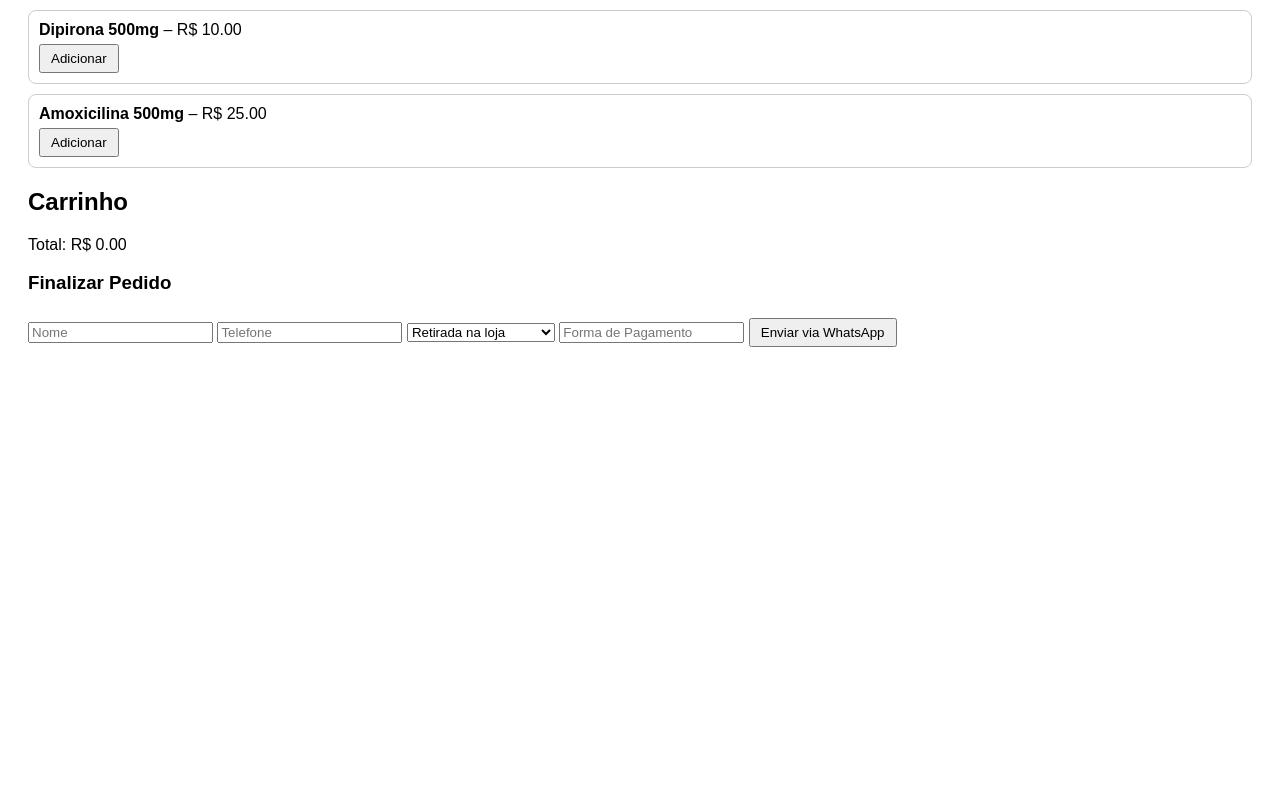
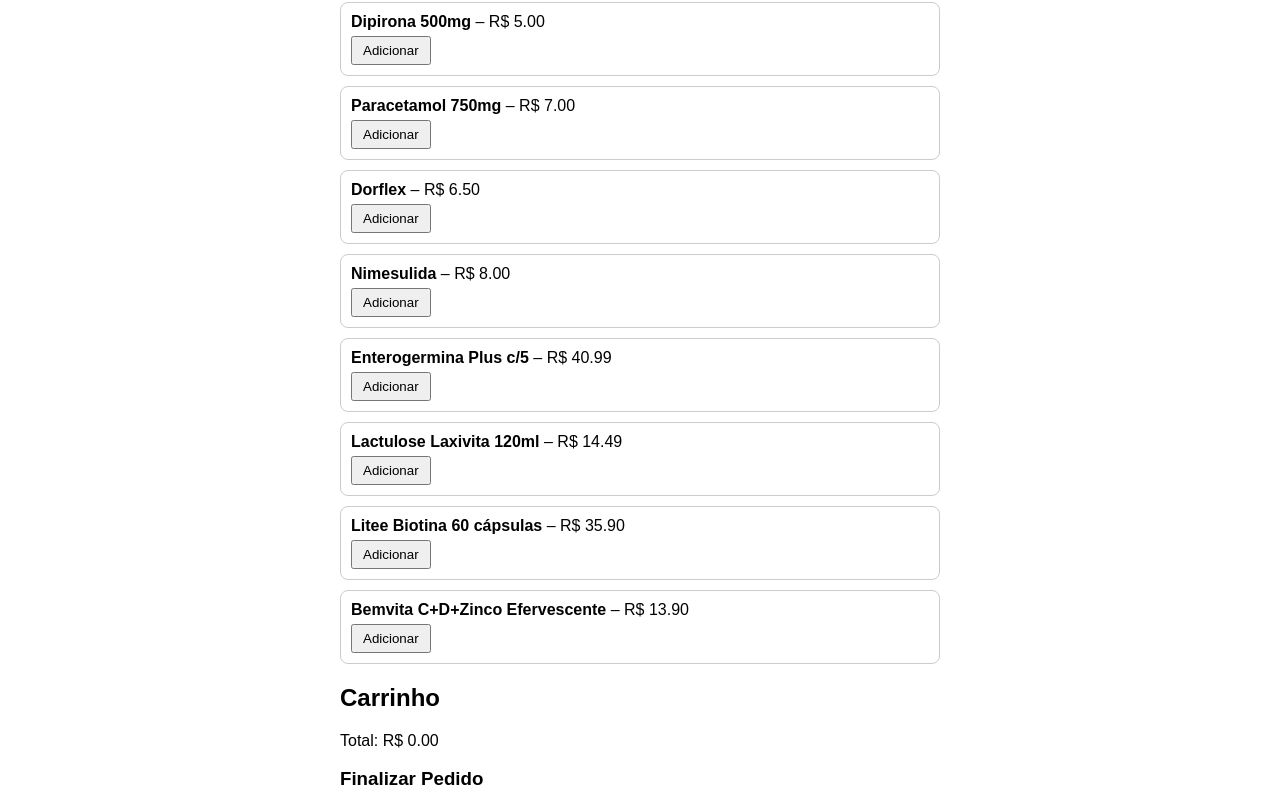
Before and after one commit to BLACKAMANIA/jefferson, a plain HTML site: page index.html in a window 1280 px wide. Shown: the part 98-897 px from the top of the page. Before the commit the page ends 800 px from the top, so only its background shows below. Drawn offline with Linux system fonts and the light colour scheme.

Commit message:
Add files via upload

```diff
--- a/index.html
+++ b/index.html
@@ -2,12 +2,12 @@
 <html lang="pt-BR">
 <head>
   <meta charset="UTF-8" />
-  <meta name="viewport" content="width=device-width, initial-scale=1.0" />
-  <title>Farmácia Online</title>
+  <meta name="viewport" content="width=device-width, initial-scale=1.0"/>
+  <title>Drogaria Lucena</title>
   <link rel="stylesheet" href="style.css" />
 </head>
 <body>
-  <h1>Catálogo de Medicamentos</h1>
+  <h1>Drogaria Lucena</h1>
   <div id="produtos"></div>
 
   <h2>Carrinho</h2>
--- a/produtos.json
+++ b/produtos.json
@@ -1,12 +1,10 @@
 [
-  {
-    "id": 1,
-    "nome": "Dipirona 500mg",
-    "preco": 10.0
-  },
-  {
-    "id": 2,
-    "nome": "Amoxicilina 500mg",
-    "preco": 25.0
-  }
+  { "id": 1, "nome": "Dipirona 500mg", "preco": 5.00 },
+  { "id": 2, "nome": "Paracetamol 750mg", "preco": 7.00 },
+  { "id": 3, "nome": "Dorflex", "preco": 6.50 },
+  { "id": 4, "nome": "Nimesulida", "preco": 8.00 },
+  { "id": 5, "nome": "Enterogermina Plus c/5", "preco": 40.99 },
+  { "id": 6, "nome": "Lactulose Laxivita 120ml", "preco": 14.49 },
+  { "id": 7, "nome": "Litee Biotina 60 cápsulas", "preco": 35.90 },
+  { "id": 8, "nome": "Bemvita C+D+Zinco Efervescente", "preco": 13.90 }
 ]
--- a/script.js
+++ b/script.js
@@ -55,7 +55,7 @@ function finalizarPedido() {
   const entrega = document.getElementById('entrega').value;
   const pagamento = document.getElementById('pagamento').value;
 
-  let msg = `*Novo Pedido Farmácia*%0A`;
+  let msg = `*Pedido Drogaria Lucena*%0A`;
   carrinho.forEach(item => {
     msg += `- ${item.nome} (R$ ${item.preco.toFixed(2)})%0A`;
   });
@@ -63,9 +63,9 @@ function finalizarPedido() {
   msg += `%0ATotal: R$ ${document.getElementById('total').textContent}`;
   msg += `%0ANome: ${nome}`;
   msg += `%0ATelefone: ${tel}`;
-  msg += `%0AForma de entrega: ${entrega}`;
+  msg += `%0AEntrega: ${entrega}`;
   msg += `%0APagamento: ${pagamento}`;
 
-  const foneDestino = '5511999999999'; // <-- Substitua pelo seu número com DDD e país
-  window.open(`https://wa.me/${foneDestino}?text=${msg}`, '_blank');
+  const fone = '5531982466044';
+  window.open(`https://wa.me/${fone}?text=${msg}`, '_blank');
 }
--- a/style.css
+++ b/style.css
@@ -1,6 +1,8 @@
 body {
   font-family: sans-serif;
   padding: 20px;
+  max-width: 600px;
+  margin: auto;
 }
 
 #produtos {
@@ -18,4 +20,13 @@ body {
 button {
   margin-top: 5px;
   padding: 5px 10px;
+  cursor: pointer;
 }
+
+input, select {
+  display: block;
+  margin: 10px 0;
+  padding: 8px;
+  width: 100%;
+  box-sizing: border-box;
+}
```
